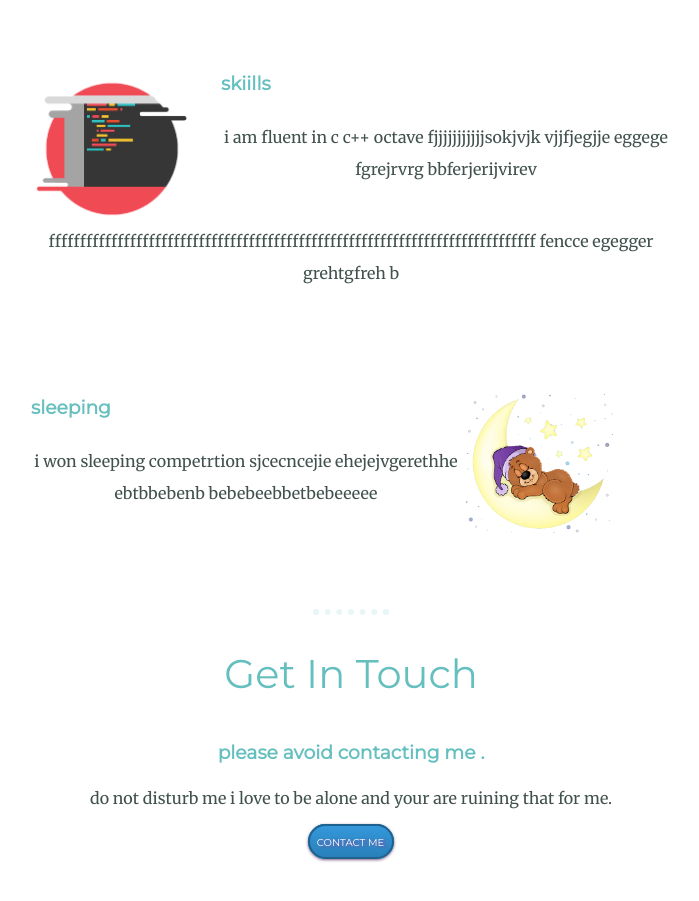
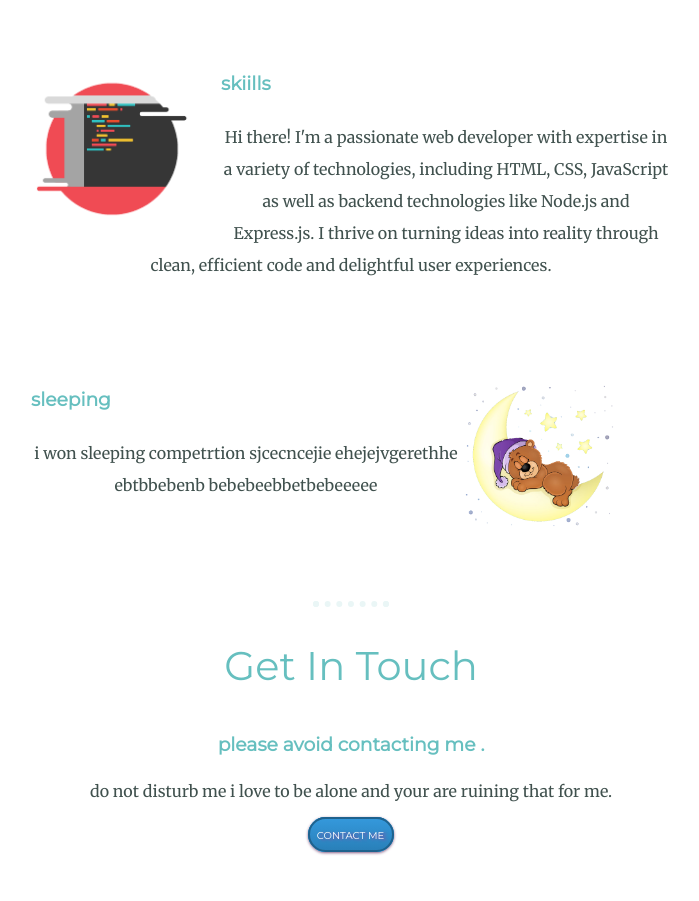
Before and after one commit to Akkshatt/csss, a plain HTML site: page index.html in a window 1280 px wide. Shown: the part 1260-2161 px from the top of the page, without its empty margins (289-988 px from the left). Drawn offline with Linux system fonts and the light colour scheme.

Commit message:
Update index.html

```diff
--- a/index.html
+++ b/index.html
@@ -33,13 +33,9 @@
           <div class="skill-row">
             <img class=" ab" src="coding.png" alt="coding">
             <h3>      skiills        </h3>
-            <p>i am fluent in c c++ octave fjjjjjjjjjjjsokjvjk vjjfjegjje eggege
-              fgrejrvrg
-            bbferjerijvirev ffffffffffffffffffffffffffffffffffffffffffffffffffffffffffffffffffffffffffffff
-            fencce
-            egegger
-            grehtgfreh
-            b
+            <p>Hi there! I'm a passionate web developer with expertise in a variety of technologies, including HTML, CSS, JavaScript
+                as well as backend technologies like Node.js and Express.js. I thrive on turning ideas into reality through clean,
+                efficient code and delightful user experiences.
 </p>
           </div>
           <div class="skill-row">
```
